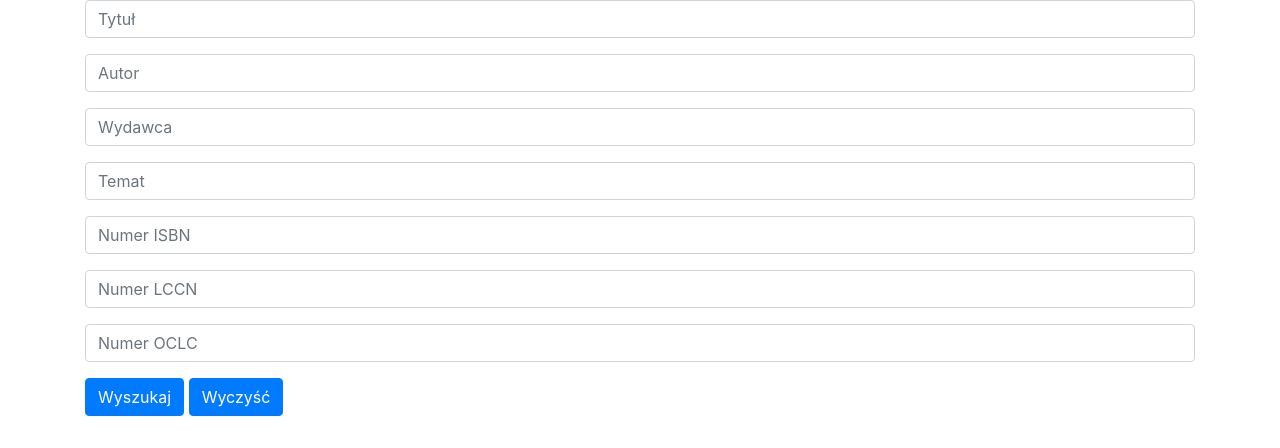
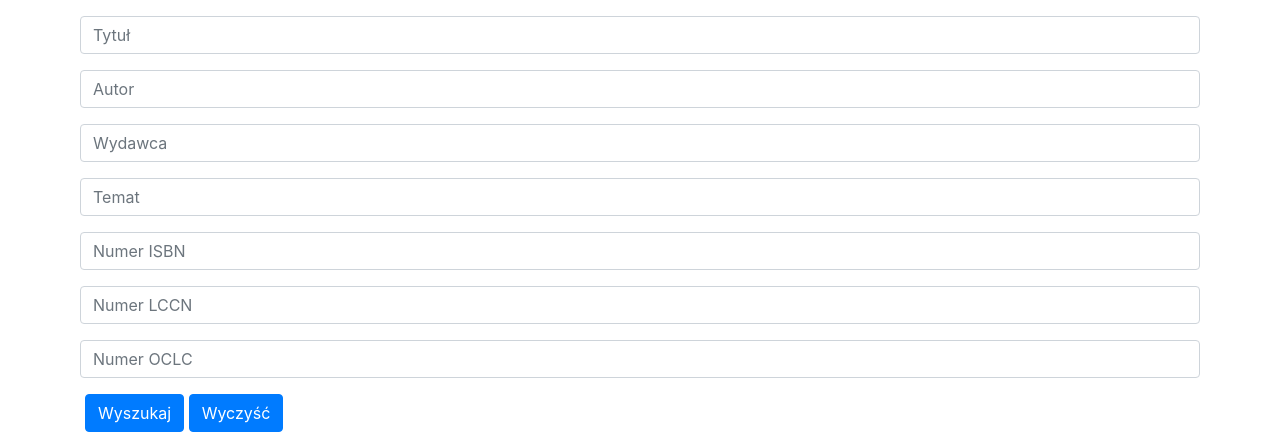
Before and after one commit to gothaur/book_list, a Django app: page /import/ in a window 1280 px wide. Shown: the part 56-504 px from the top of the page. Run offline with Django 3.2, Linux system fonts and the light colour scheme; data that the repository does not hold is empty.

Commit message:
bootstrap

```diff
--- a/books/forms.py
+++ b/books/forms.py
@@ -215,7 +215,7 @@ class ImportBookForm(forms.Form):
         required=False,
         widget=forms.TextInput(
             attrs={
-                'class': 'form-control',
+                'class': 'form-control mb-3',
                 'placeholder': 'Autor',
             }
         ),
@@ -225,7 +225,7 @@ class ImportBookForm(forms.Form):
         required=False,
         widget=forms.TextInput(
             attrs={
-                'class': 'form-control',
+                'class': 'form-control mb-3',
                 'placeholder': 'Wydawca',
             }
         ),
@@ -235,7 +235,7 @@ class ImportBookForm(forms.Form):
         required=False,
         widget=forms.TextInput(
             attrs={
-                'class': 'form-control',
+                'class': 'form-control mb-3',
                 'placeholder': 'Temat',
             }
         ),
@@ -245,7 +245,7 @@ class ImportBookForm(forms.Form):
         required=False,
         widget=forms.TextInput(
             attrs={
-                'class': 'form-control',
+                'class': 'form-control mb-3',
                 'placeholder': 'Numer ISBN',
             }
         ),
@@ -255,7 +255,7 @@ class ImportBookForm(forms.Form):
         required=False,
         widget=forms.TextInput(
             attrs={
-                'class': 'form-control',
+                'class': 'form-control mb-3',
                 'placeholder': 'Numer LCCN',
             }
         ),
@@ -265,7 +265,7 @@ class ImportBookForm(forms.Form):
         required=False,
         widget=forms.TextInput(
             attrs={
-                'class': 'form-control',
+                'class': 'form-control mb-3',
                 'placeholder': 'Numer OCLC',
             }
         ),
--- a/books/templates/books/import_book.html
+++ b/books/templates/books/import_book.html
@@ -1,8 +1,9 @@
 {% extends 'base.html' %}
 {% block content %}
-<form>
-  {{ form.as_p }}
-  <div class="form-group row">
+<form class="mb-3">
+  <div class="form-row">
+  {{ form }}
+<!--  <div class="form-group row">-->
     <div class="col-sm-10">
       <button type="submit" class="btn btn-primary mb-3">Wyszukaj</button>
       <a href="{% url 'books:import-book' %}" class="btn btn-primary mb-3">Wyczyść</a>
--- a/templates/base.html
+++ b/templates/base.html
@@ -14,7 +14,7 @@
     </title>
   </head>
   <body>
-    <nav class="navbar navbar-expand-lg navbar-light bg-light">
+    <nav class="navbar navbar-expand-lg navbar-light bg-light mb-3">
       <button class="navbar-toggler" type="button" data-toggle="collapse" data-target="#navbarSupportedContent" aria-controls="navbarSupportedContent" aria-expanded="false" aria-label="Toggle navigation">
         <span class="navbar-toggler-icon"></span>
       </button>
```
